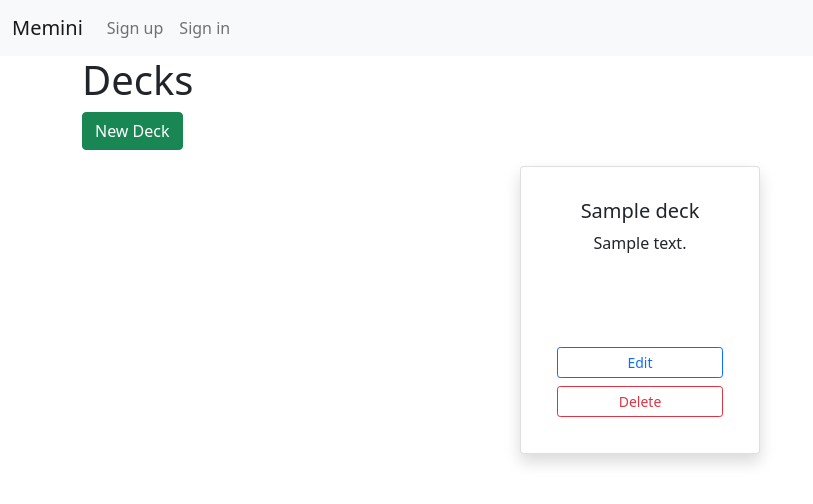
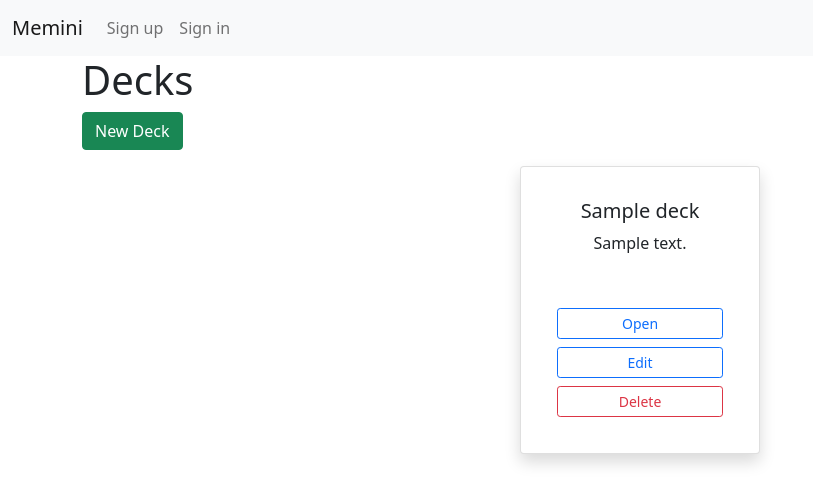
Before and after one commit to felipe-canever-fernandes/memini_web_mvc, a PHP site: template app/views/Decks/index.twig in a window 1280 px wide. Shown: the top 504 px of the page, without its empty margins (0-813 px from the left). Run offline with PHP 8.4, Linux system fonts and the light colour scheme; the template is opened without the code that fills it: most values are stand-ins (such as "Sample title", 1, 10 or a date in 2020); some libraries are stand-ins or nearby versions.

Commit message:
Add open button to decks

```diff
--- a/app/views/Decks/index.twig
+++ b/app/views/Decks/index.twig
@@ -23,6 +23,7 @@
                         <h5 class="card-title">{{ deck.getTitle }}</h5>
                         <p class="card-text">{{ deck.getDescription }}</p>
                         <div class="mt-auto d-flex flex-column">
+                            <a href="/cards/{{ deck.getId }}/index" class="btn btn-sm btn-outline-primary m-1">Open</a>
                             <a href="/decks/{{ deck.getId }}/edit" class="btn btn-sm btn-outline-primary m-1">Edit</a>
                             <button
                                     type="button"
```
